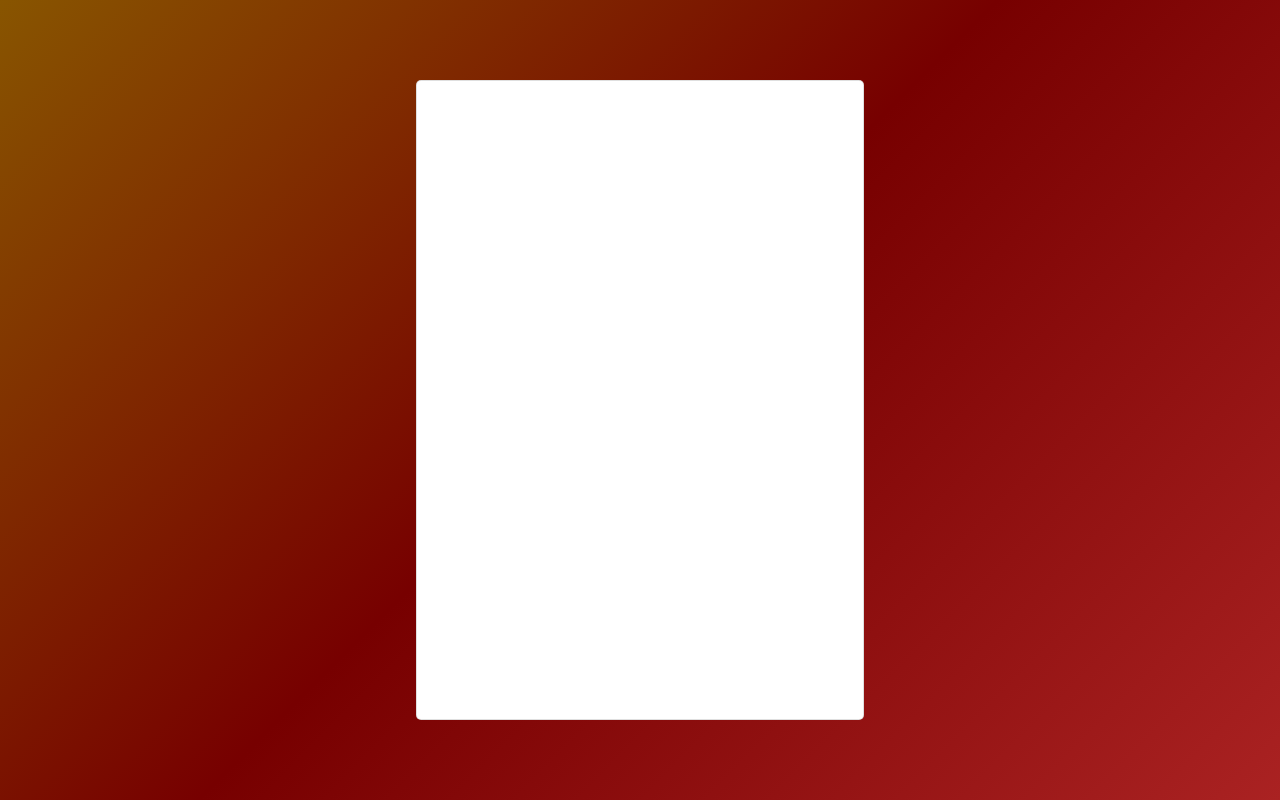
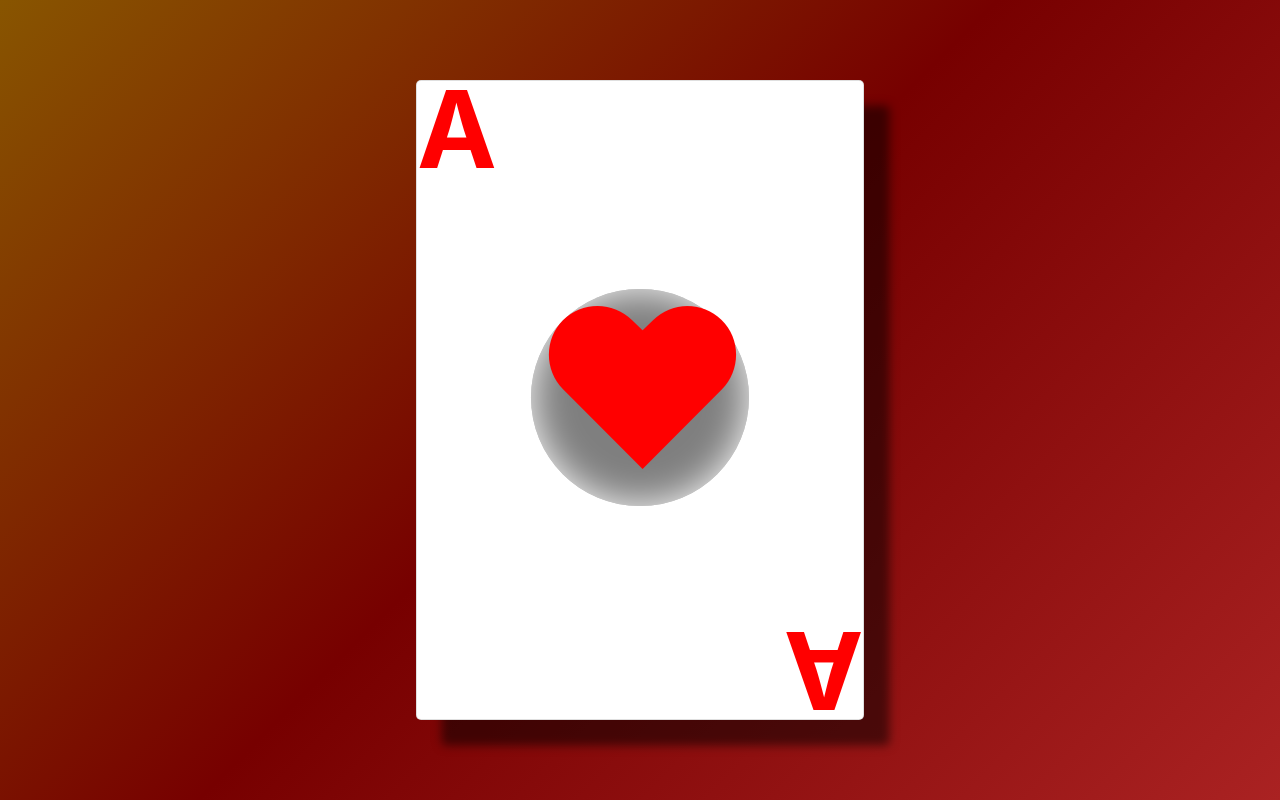
Before and after one commit to Brian-Fairbanks/100-days, a plain HTML site: page 16-cards/index.html in a window 1280 px wide. Drawn offline with nearby package versions, Linux system fonts and the light colour scheme.

Commit message:
more styling to the cards - shadow - ace symbol is bigger - 10 doesnt look as big with letter spacing adjustment - opposite color background on symbols are lightened

```diff
--- a/16-cards/index.html
+++ b/16-cards/index.html
@@ -31,16 +31,18 @@
     <script>
       const heart = document.createElement("div")
 
-      function fillSymbols(card, number, suit = "heart"){
+      function fillSymbols(card, number, suit){
         let symbols = card.querySelectorAll(".symbol-row")
         let nums = card.querySelectorAll(".card-number")
 
         // set up card number{
         nums.forEach(num => {
+          num.classList.remove('heart','spade','diamond','club');
+          num.classList.add(suit)
           let printNumber;
           switch(number){
             case 1:printNumber = 'A'; break;
-            case 11:printNumber = 'J'; break;
+            case 11:printNumber = ' J'; break;
             case 12:printNumber = 'Q'; break;
             case 13:printNumber = 'K'; break;
             default:case 11:printNumber = number; break;
@@ -53,11 +55,10 @@
           while(row.firstChild){row.removeChild(row.firstChild)}
         })
 
-
-        console.log(symbols);
         switch (number){
           case 1:
-            symbols.item(3).appendChild(newSymbol(suit))
+            symbols.item(2).appendChild(newSymbol(suit))
+            symbols.item(2).firstChild.classList.add("ace");
             break;
 
           case 3:
@@ -118,18 +119,47 @@
 
       function newSymbol(suit){
         const symbol = document.createElement("div")
-        symbol.classList.add(suit);
+        symbol.classList.add(suit,"symbol");
+        let temp =
+        symbol.innerText= suit=="heart"?'♥':suit=="diamond"?'♦':suit=="spade"?'♠':'♣';
         return symbol;
 
       }
 
-      const testCard = document.querySelector(".card");
 
-      fillSymbols(testCard, 1);
+      let cardNum = 1;
+      let cardSuitIndex = 0;
+      let suitList = ['heart','spade','diamond','club'];
+
+      function handleChange(e){
+        console.log(e.key);
+        switch(e.key){
+          case "ArrowUp":
+            cardNum%=13;
+            cardNum+=1;
+            break;
+          case "ArrowDown":
+            cardNum-=1;
+            if(cardNum < 1)cardNum=13;
+            break;
+          case "ArrowRight":
+            cardSuitIndex+=1;
+            cardSuitIndex%=4;
+            break;
+          case "ArrowLeft":
+          cardSuitIndex-=1;
+            if(cardSuitIndex < 0)cardSuitIndex=3;
+          default:
+            break;
+        }
+        fillSymbols(testCard, cardNum, suitList[cardSuitIndex]);
+      }
 
 
-      cardNum = 1;
-      document.
+      document.addEventListener('keydown', handleChange);
+
+      const testCard = document.querySelector(".card");
+      fillSymbols(testCard, cardNum, suitList[cardSuitIndex]);
 
     </script>
   </body>
--- a/16-cards/style.css
+++ b/16-cards/style.css
@@ -39,6 +39,8 @@ body {
   flex-direction: column;
   align-items: center;
   justify-content: center;
+
+  box-shadow:2vw 2vw 10px rgba(0,0,0,.5);
 }
 
 .card-number{
@@ -49,6 +51,7 @@ body {
   position:absolute;
   font-weight:bold;
   font-size:calc(var(--cardSize)*.167);
+  letter-spacing:calc(var(--cardSize)*-.035);
 }
 
 .number-top{
@@ -63,7 +66,7 @@ body {
 }
 
 .symbols{
-  width:66%;
+  width:80%;
   height:80%;
   padding:0px;
   margin:0px;
@@ -85,11 +88,45 @@ body {
   justify-content: space-between;
 }
 
-.heart{
+.symbol-row:nth-child(n+5){
+  transform:rotate(180deg);
+}
+
+.symbol{
   margin:auto;
   display:inline;
   height:calc(var(--cardSize)*.14);
   width:calc(var(--cardSize)*.14);
   background: #000000;
-  border-radius:100px;
+  border-radius:1000px;
+  font-size:calc(var(--cardSize)*.14);
+  padding:0px;
+  text-align:center;
+  line-height:.9;
+
+  box-shadow:inset 0px 0px 3vw #fff;
 }
+
+.ace{
+  height:calc(var(--cardSize)*.34);
+  width:calc(var(--cardSize)*.34);
+  font-size:calc(var(--cardSize)*.34);
+}
+
+.symbol.heart, .symbol.diamond{
+  background:rgba(0,0,0,.5);
+  color:#f00;
+}
+
+.symbol.club, .symbol.spade{
+  background:rgba(255,0,0,.5);
+  color:#000;
+}
+
+.heart, .diamond{
+  color:#f00;
+}
+
+.club, .spade{
+  color:#000;
+}
```
